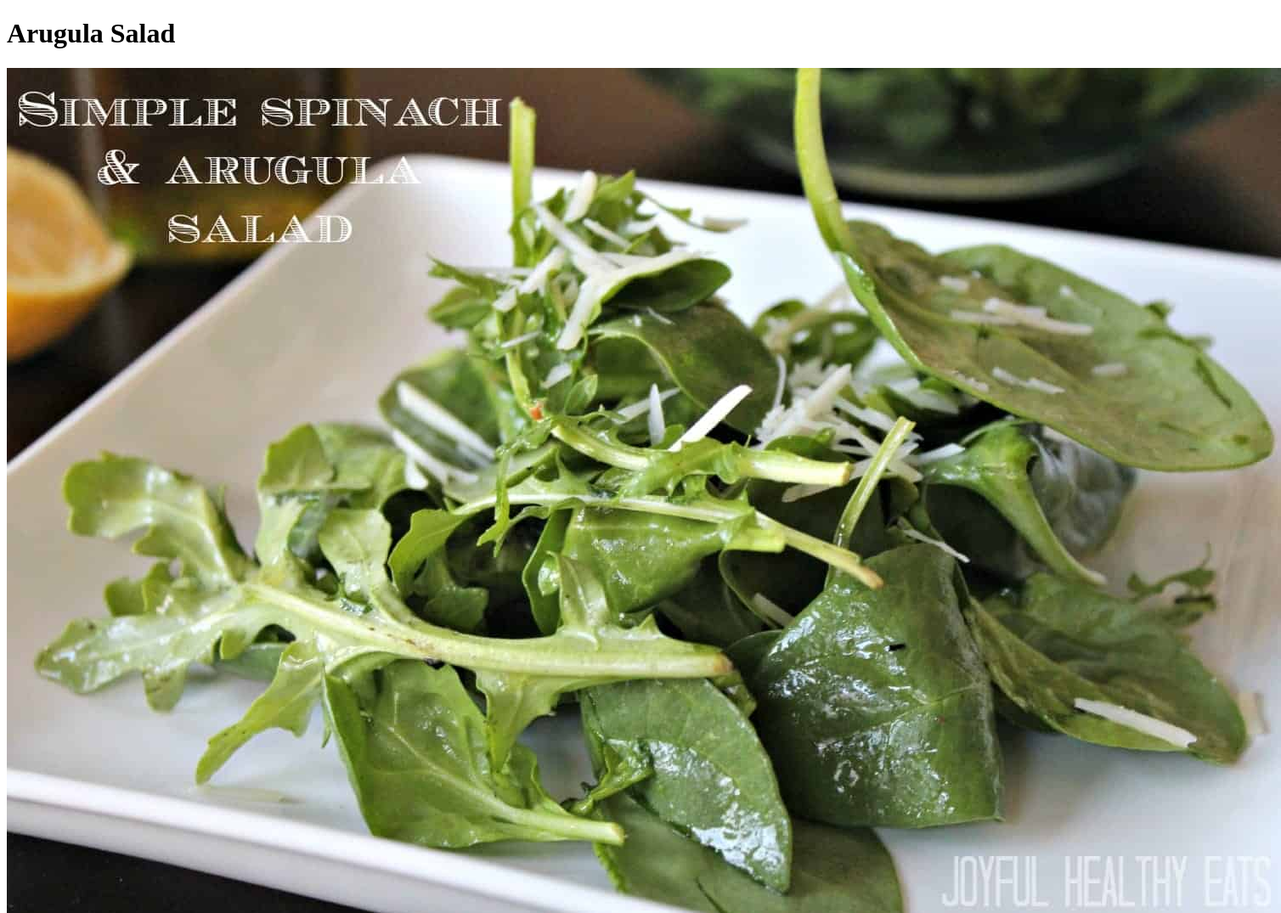
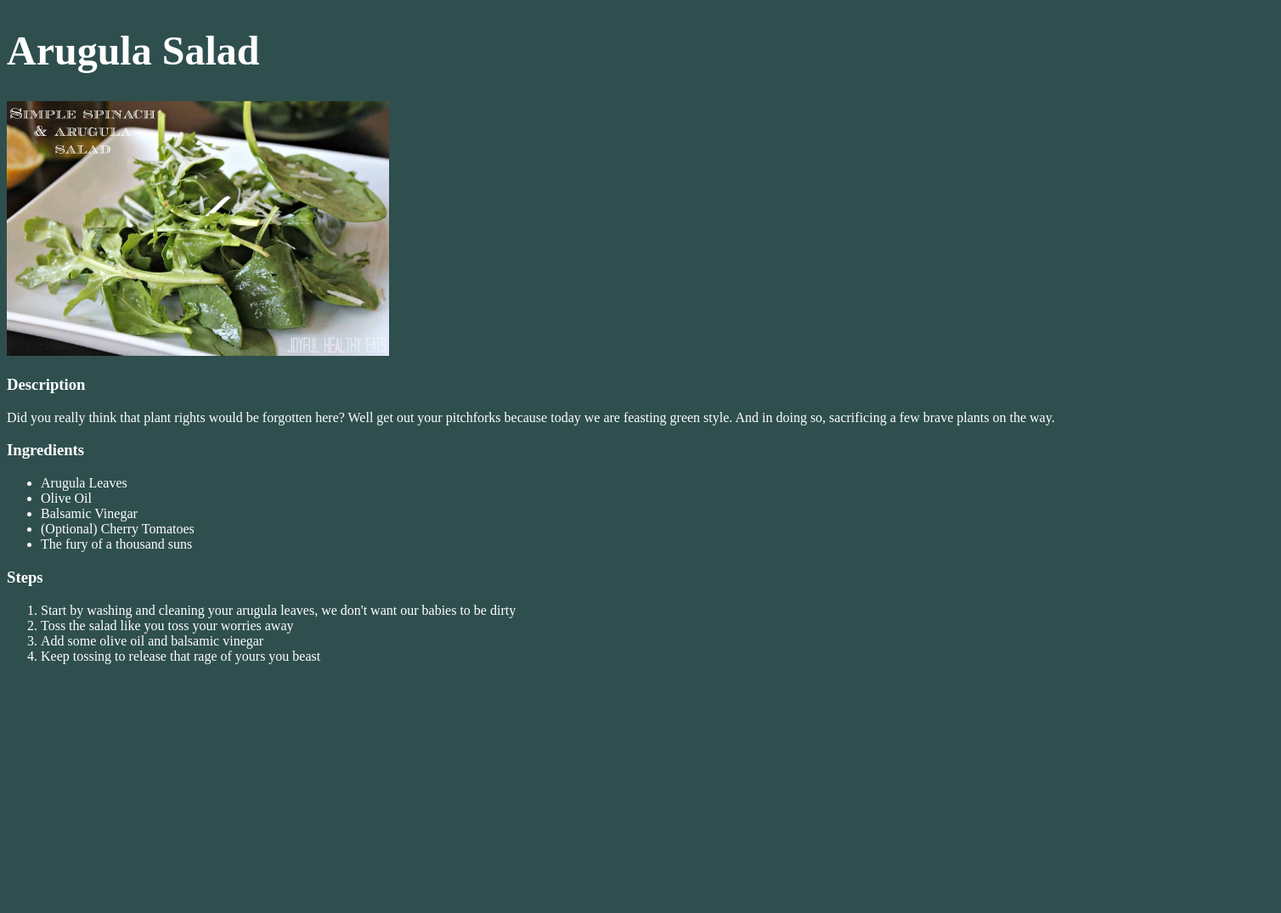
Before and after one commit to robml/odin-recipes, a plain HTML site: page recipes/arugula-salad.html in a window 1280 px wide. Shown: the top 1075 px of the page at 85% size, 1508 px wide, since content can reach past the window. After the commit the page ends 800 px from the top, so only its background shows below. Drawn offline with Linux system fonts and the light colour scheme.

Commit message:
Added CSS styling

```diff
--- a/recipes/arugula-salad.html
+++ b/recipes/arugula-salad.html
@@ -3,6 +3,7 @@
     <head>
         <title>Odin Recipes</title>
         <meta charset="utf-8"/>
+        <link rel="stylesheet" href="../style.css"/>
     </head>
     <body>
         <h1>Arugula Salad</h1>
--- /dev/null
+++ b/style.css
@@ -0,0 +1,20 @@
+body {
+    background:darkslategrey;
+}
+
+h1, h3, p, li, a {
+    color:white;
+}
+
+h1 {
+    font-size: 48px;
+}
+
+a {
+    font-size: 36px;
+}
+
+img {
+    height:300px;
+    width:auto;
+}
```
Also changed, not shown: index.html (+1 -0 lines), recipes/lasagna.html (+1 -0 lines), recipes/pizza.html (+1 -0 lines).
